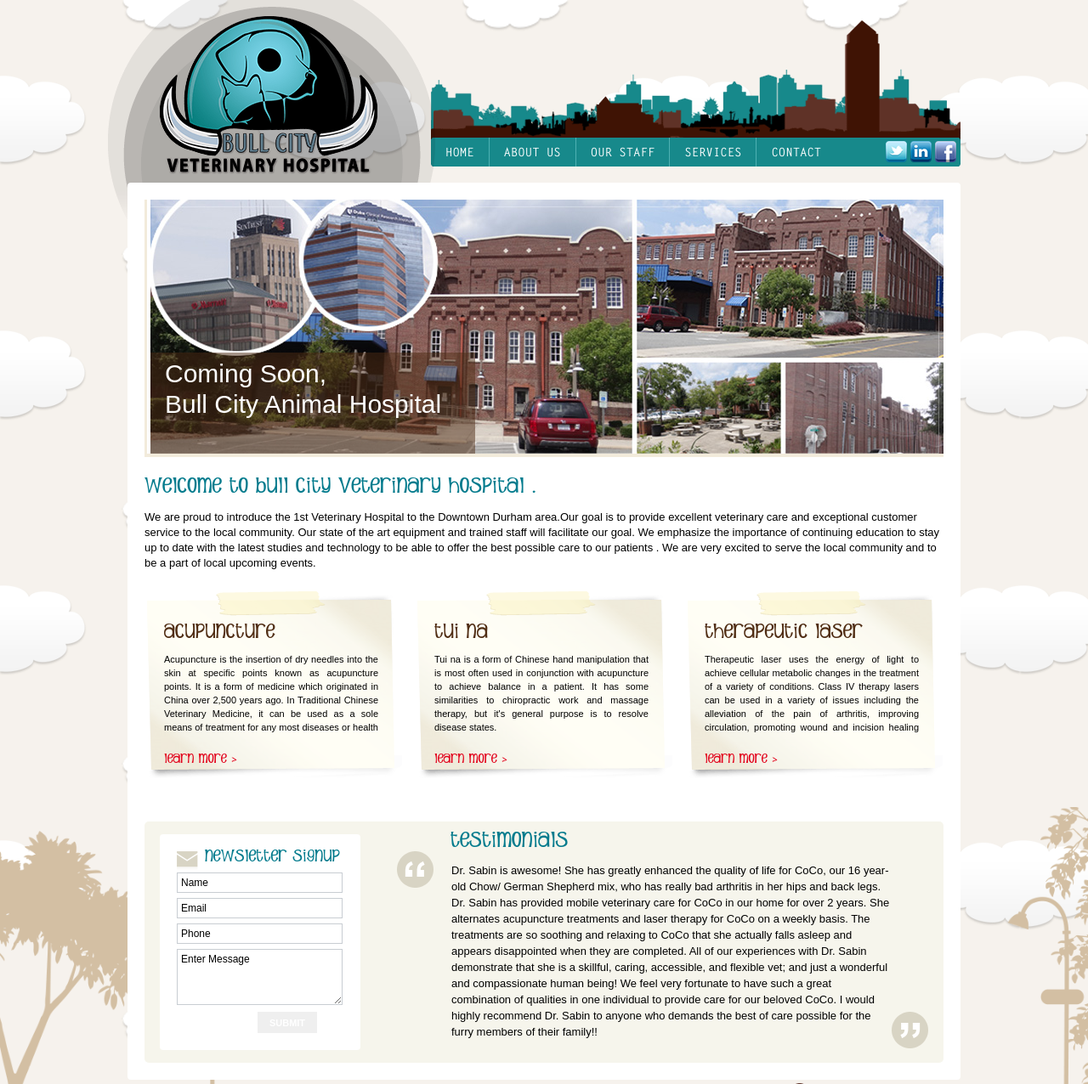
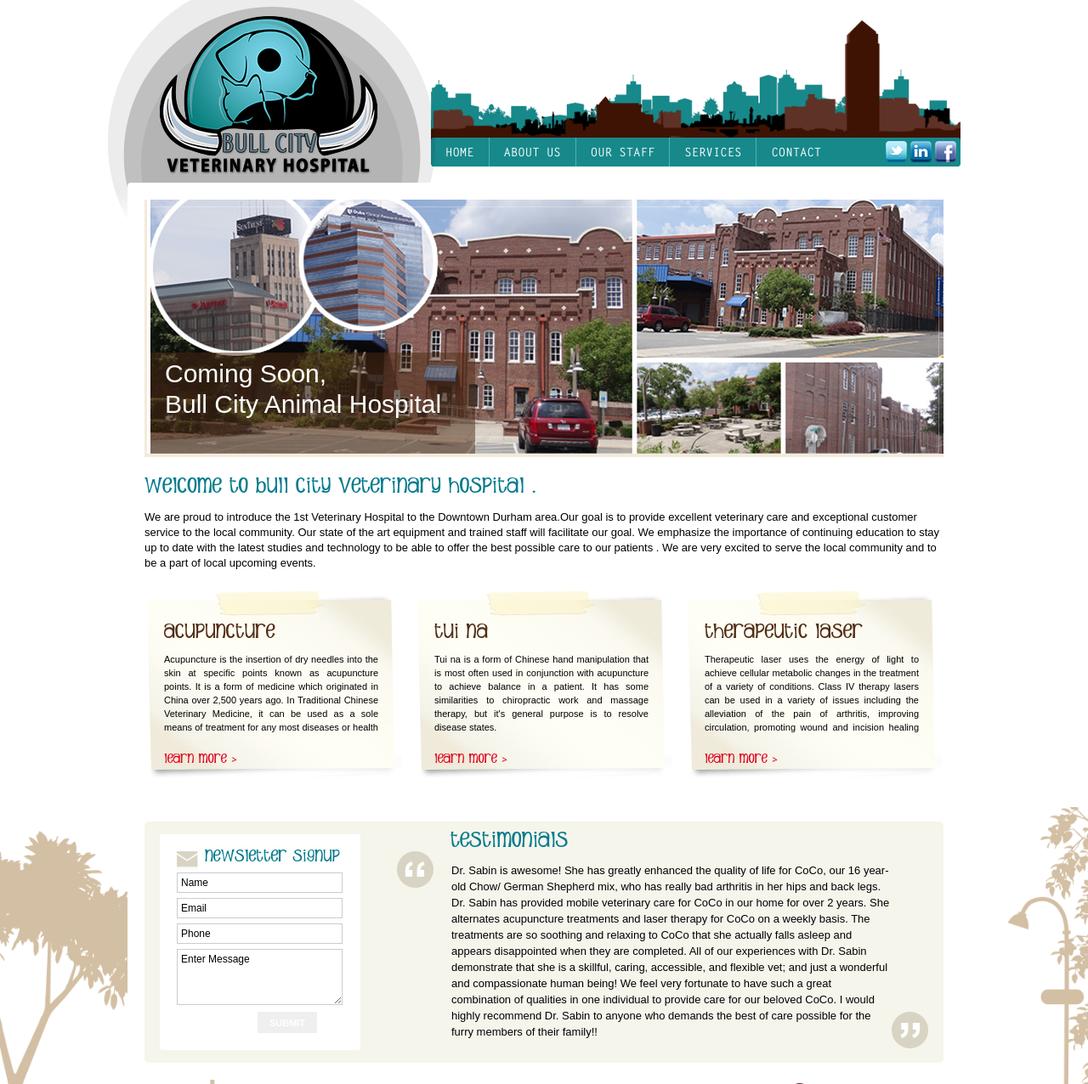
Before and after one commit to efuste/bullcityvet, a PHP site: page / in a window 1280 px wide. Shown: the top 1276 px of the page at 85% size. Run offline with PHP 8.4, Linux system fonts and the light colour scheme.

Commit message:
Update
update clouds and css

```diff
--- a/index.php
+++ b/index.php
@@ -1,6 +1,7 @@
 <?php include('header.php'); ?>
 
 		<div class="container">
+			<div class="transp_bg"></div>
 			<div class="slider">
 				<ul>
 					<li>
```
Also changed, not shown: css/images/puffy-clouds.png, css/style.css (line endings or trailing spaces).
